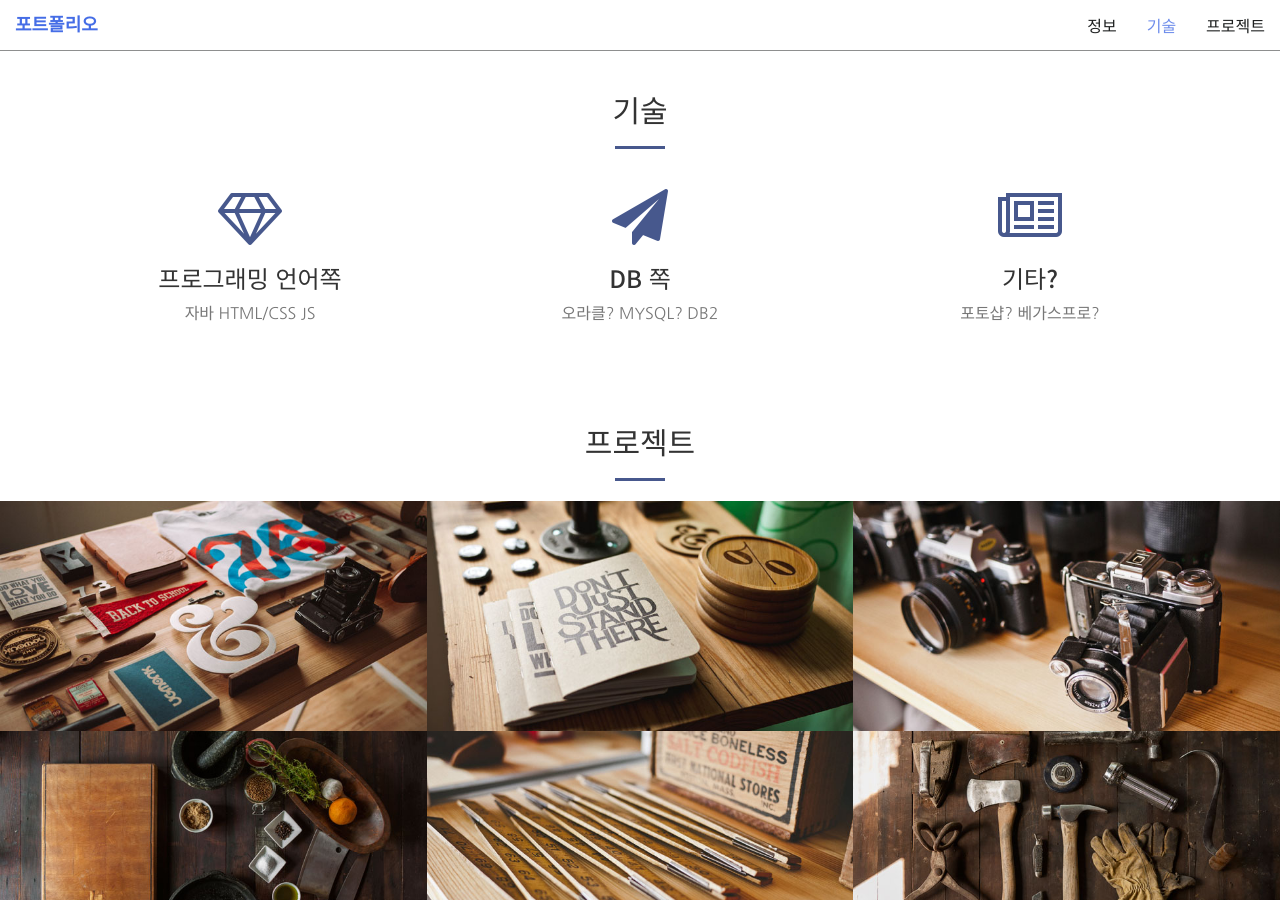
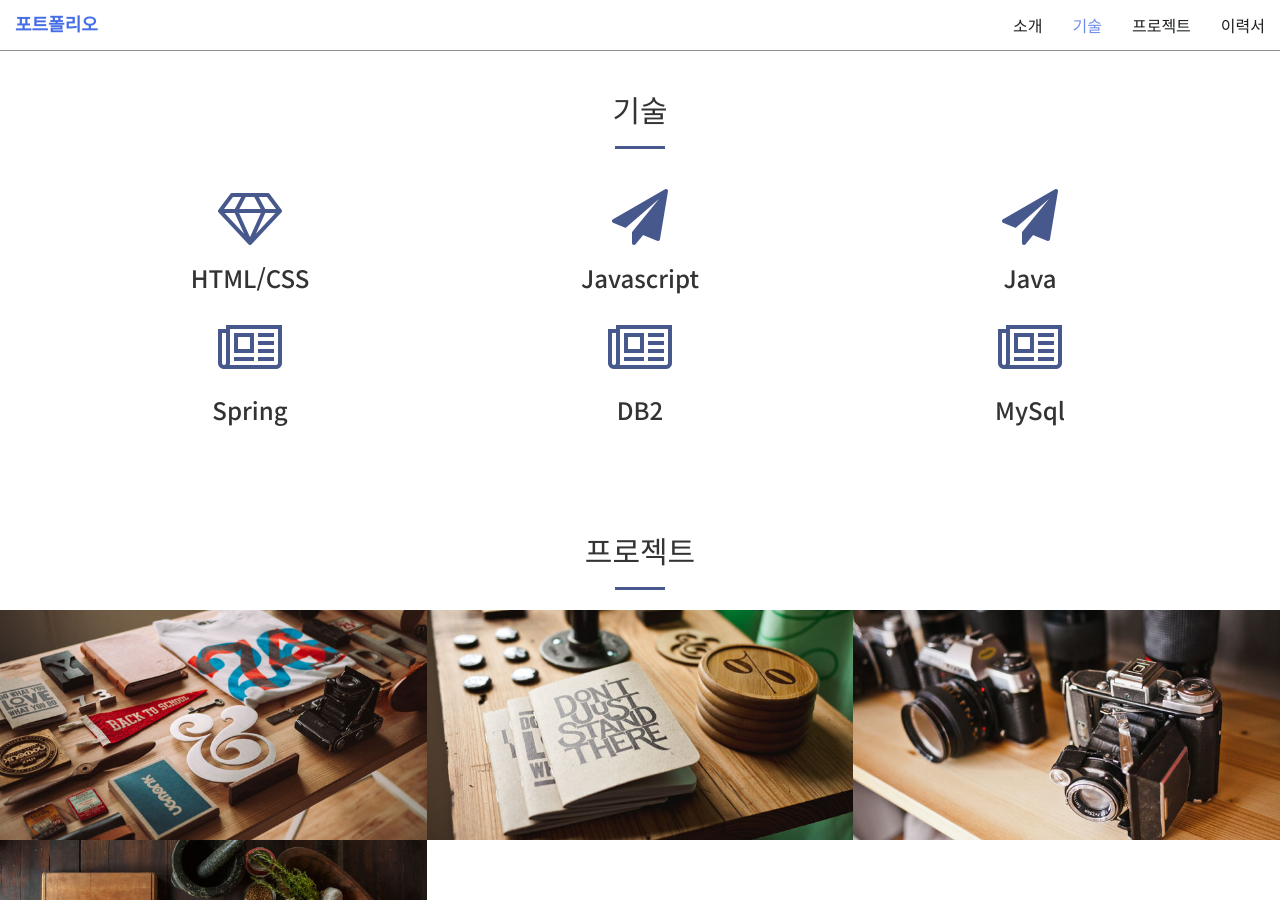
Before and after one commit to fpshtmxm36/Jekyll_Portfolio, a Jekyll site: the page built from index.html, in a window 1280 px wide and 900 px high, scrolled down 1321 px. Built offline with Jekyll 4.4.1, drawn with Linux system fonts in a browser that asks for light colours; some web fonts are replaced.

Commit message:
221226_수정
이력서 다운로드(이력서 작성예정)
내용 수정

```diff
--- a/_includes/nav.html
+++ b/_includes/nav.html
@@ -32,13 +32,16 @@
             {%- if v_layout != "posts" -%}
             <ul class="nav navbar-nav navbar-right" style="display: flex; float: right;">
                 <li>
-                    <a class="page-scroll" href="{{ v_lnk }}#about">정보</a>
+                    <a class="page-scroll" href="{{ v_lnk }}#about">소개</a>
                 </li>
                 <li>
                     <a class="page-scroll" href="{{ v_lnk }}#services">기술</a>
                 </li>
                 <li>
                     <a class="page-scroll" href="{{ v_lnk }}#portfolio">프로젝트</a>
+                </li>
+                <li>
+                    <a class="page-scroll" href="file/resume.docx" download="이력서">이력서</a>
                 </li>
             </ul>
             {%- endif -%}
--- a/_includes/portfolio.html
+++ b/_includes/portfolio.html
@@ -45,10 +45,10 @@
                     <div class="portfolio-box-caption">
                         <div class="portfolio-box-caption-content">
                             <div class="project-category text-faded">
-                                Category
+                                Project
                             </div>
                             <div class="project-name">
-                                Project Name
+                                깃허브 포트폴리오 사이트
                             </div>
                         </div>
                     </div>
@@ -60,15 +60,16 @@
                     <div class="portfolio-box-caption">
                         <div class="portfolio-box-caption-content">
                             <div class="project-category text-faded">
-                                Category
+                                Etc.
                             </div>
                             <div class="project-name">
-                                Project Name
+                                다른 소규모 작업들
                             </div>
                         </div>
                     </div>
                 </a>
             </div>
+            <!--
             <div class="col-lg-4 col-sm-6">
                 <a href="#" class="portfolio-box">
                     <img src="img/portfolio/5.jpg" class="img-responsive" alt="">
@@ -99,6 +100,7 @@
                     </div>
                 </a>
             </div>
+            -->
         </div>
     </div>
 </section>
--- a/_includes/services.html
+++ b/_includes/services.html
@@ -12,22 +12,43 @@
             <div class="col-lg-4 col-md-6 text-center">
                 <div class="service-box">
                     <i class="fa fa-4x fa-diamond wow bounceIn text-primary"></i>
-                    <h3>프로그래밍 언어쪽</h3>
-                    <p class="text-muted">자바 HTML/CSS JS</p>
+                    <h3>HTML/CSS</h3>
+                    <!-- <p class="text-muted">내용</p> -->
                 </div>
             </div>
             <div class="col-lg-4 col-md-6 text-center">
                 <div class="service-box">
                     <i class="fa fa-4x fa-paper-plane wow bounceIn text-primary" data-wow-delay=".1s"></i>
-                    <h3>DB 쪽</h3>
-                    <p class="text-muted">오라클? MYSQL? DB2</p>
+                    <h3>Javascript</h3>
+                    <!-- <p class="text-muted">내용</p> -->
+                </div>
+            </div>
+            <div class="col-lg-4 col-md-6 text-center">
+                <div class="service-box">
+                    <i class="fa fa-4x fa-paper-plane wow bounceIn text-primary" data-wow-delay=".1s"></i>
+                    <h3>Java</h3>
+                    <!-- <p class="text-muted">내용</p> -->
                 </div>
             </div>
             <div class="col-lg-4 col-md-6 text-center">
                 <div class="service-box">
                     <i class="fa fa-4x fa-newspaper-o wow bounceIn text-primary" data-wow-delay=".2s"></i>
-                    <h3>기타?</h3>
-                    <p class="text-muted">포토샵? 베가스프로?</p>
+                    <h3>Spring</h3>
+                    <!-- <p class="text-muted">내용</p> -->
+                </div>
+            </div>
+            <div class="col-lg-4 col-md-6 text-center">
+                <div class="service-box">
+                    <i class="fa fa-4x fa-newspaper-o wow bounceIn text-primary" data-wow-delay=".2s"></i>
+                    <h3>DB2</h3>
+                    <!-- <p class="text-muted">내용</p> -->
+                </div>
+            </div>
+            <div class="col-lg-4 col-md-6 text-center">
+                <div class="service-box">
+                    <i class="fa fa-4x fa-newspaper-o wow bounceIn text-primary" data-wow-delay=".2s"></i>
+                    <h3>MySql</h3>
+                    <!-- <p class="text-muted">내용</p> -->
                 </div>
             </div>
         </div>
```
Also changed, not shown: other parts of _includes/portfolio.html (+4 -4 lines), 2 other files.
